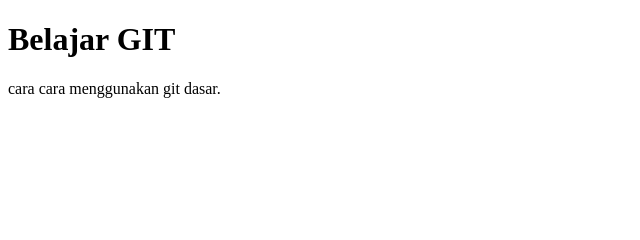
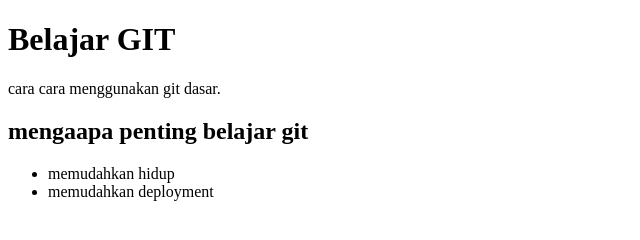
Before and after one commit to Albar72/belajar-git, a plain HTML site: page index.html in a window 1280 px wide. Shown: the whole page, without its empty margins (0-640 px from the left). Drawn offline with Linux system fonts and the light colour scheme.

Commit message:
memulai project baru

```diff
--- a/index.html
+++ b/index.html
@@ -10,5 +10,13 @@
         <h1>Belajar GIT</h1>
         <p>cara cara menggunakan git dasar.</p>
     </header>
+
+    <section>
+        <h2>mengaapa penting belajar git</h2>
+        <ul>
+            <li>memudahkan hidup</li>
+            <li>memudahkan deployment</li>
+        </ul>
+    </section>
 </body>
 </html>
--- a/script.js
+++ b/script.js
@@ -0,0 +1 @@
+console.log
--- a/style.css
+++ b/style.css
@@ -1,4 +1,5 @@
 * {
     margin: 0;
     padding: 0;
+    box-sizing: border-box;
 }
```
